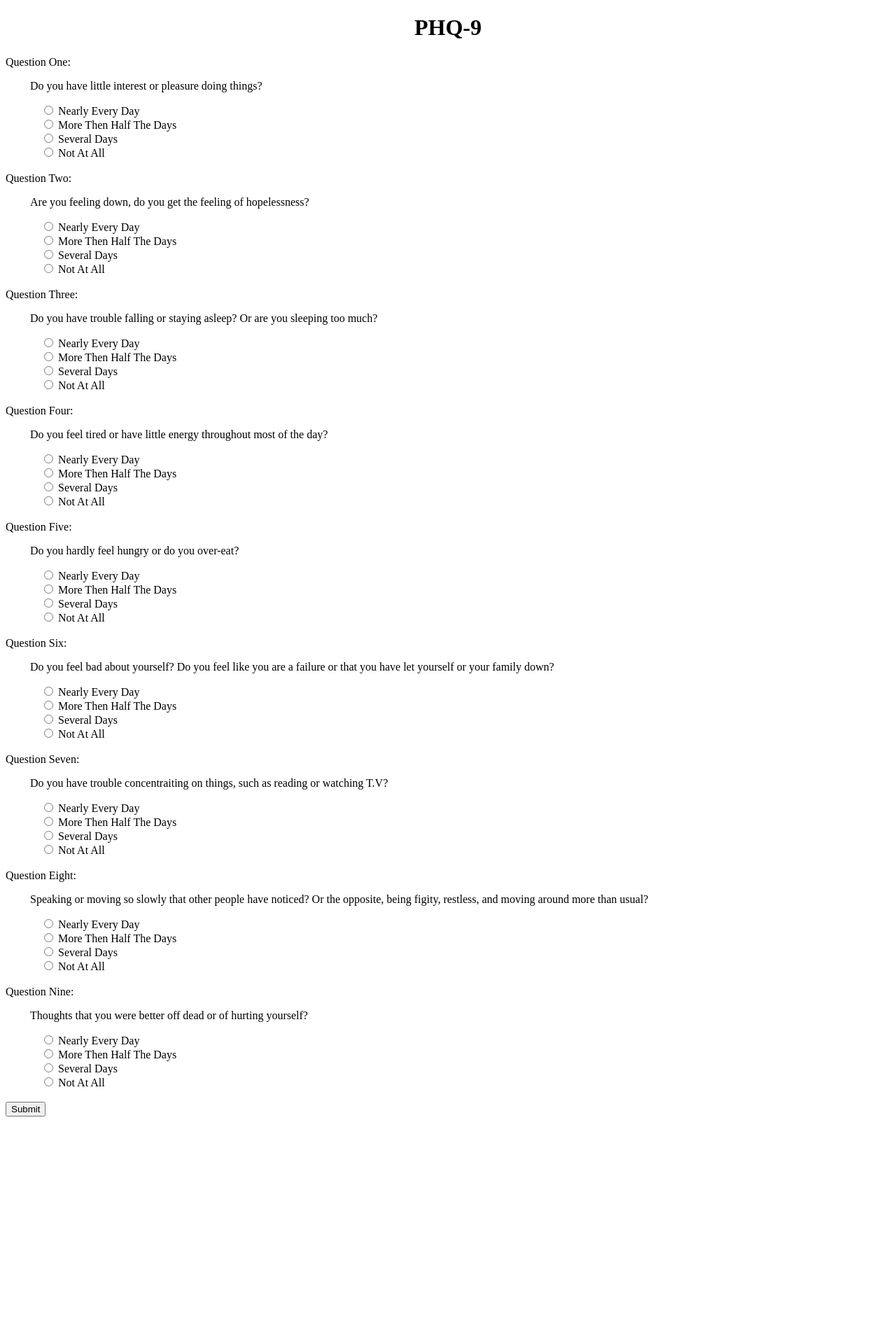
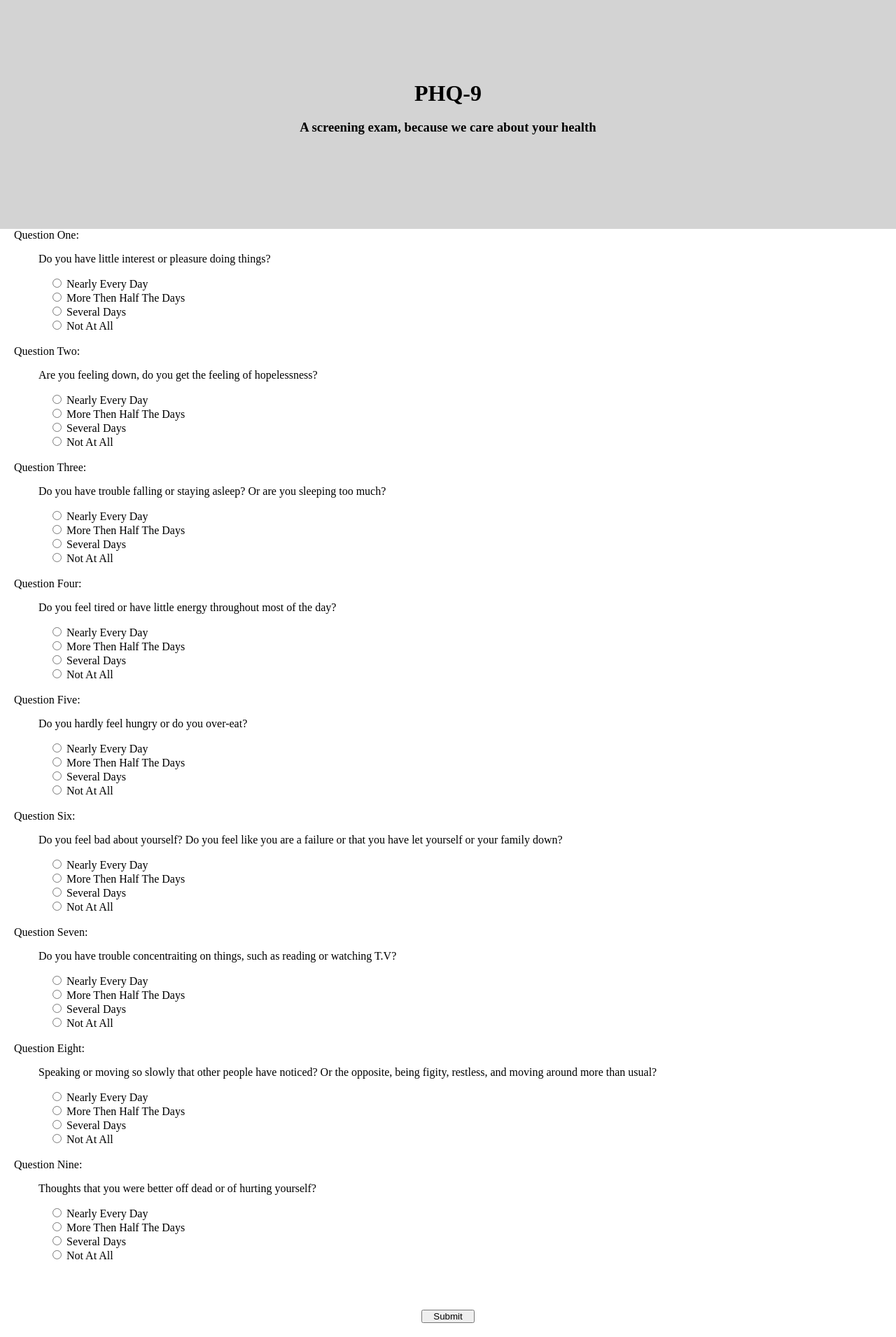
Before and after one commit to RogelioCobian/WHProjects, a PHP site: page / in a window 1280 px wide. Shown: the whole page at 70% size. Before the commit the page ends 1595 px from the top, so only its background shows below. Run offline with PHP 8.4, Linux system fonts and the light colour scheme.

Commit message:
fixed some small issues and edited css

```diff
--- a/Portfolio/css/style.css
+++ b/Portfolio/css/style.css
@@ -13,6 +13,7 @@ header {
   padding: 10vw 2vw;
   height: 80%;
   background-image: url("../img/Snapshots/The-Alley.jpg");
+  background-size: cover;
 }
 
 header h1 {
--- a/Portfolio/css/style.scss
+++ b/Portfolio/css/style.scss
@@ -21,6 +21,7 @@ header
     padding: 10vw 2vw;
     height: 80%;
     background-image: url("../img/Snapshots/The-Alley.jpg");
+    background-size: cover;
 
     h1
     {
--- a/Portfolio/index.html
+++ b/Portfolio/index.html
@@ -26,7 +26,7 @@
 
             <h1>Bio</h1>
 
-            <p> Lorem ipsum dolor sit amet consectetur adipisicing elit. Vero, sint dolore blanditiis dignissimos ea quis! Obcaecati commodi eius dicta voluptate non ex! Dolores repellat veritatis incidunt totam reiciendis neque. Nulla soluta rerum unde, consectetur voluptatem ipsam cumque corrupti, veritatis placeat vitae cum velit. Deleniti aperiam consectetur eum eveniet porro amet ad cumque dolorum. Ut libero corrupti, enim labore ullam veniam dolore.  </p>
+            <p> Lorem ipsum dolor sit amet consectetur adipisicing elit. Vero, sint dolore blanditiis dignissimos ea quis! Obcaecati commodi eius dicta voluptate non ex! Dolores repellat veritatis incidunt totam reiciendis neque. Nulla soluta rerum unde, consectetur voluptatem ipsam cumque corrupti, veritatis placeat vitae cum velit. Deleniti aperiam consectetur eum eveniet porro amet ad cumque dolorum.  </p>
             <button id="color" onclick="changeColor()">Change Color</button>
         </div>
     </section>
--- a/ProjectMorosus/css/style.css
+++ b/ProjectMorosus/css/style.css
@@ -1,5 +1,23 @@
+body {
+  margin: 0;
+  padding: 0;
+  border: 0;
+}
+
 header {
   text-align: center;
+  background-color: lightgray;
+  padding: 9vw;
+}
+
+footer {
+  margin-top: 50px;
+  display: flex;
+  justify-content: center;
+}
+
+h1 {
+  margin: 0;
 }
 
 p {
@@ -9,4 +27,24 @@ p {
 input {
   margin-left: 55px;
 }
+
+button {
+  padding: 0px 15px 0px 15px;
+  margin-bottom: 20px;
+}
+
+.questions {
+  border-top: 0px;
+  border-bottom: 2px;
+  border-left: 2px;
+  border-right: 2px;
+  padding-left: 20px;
+}
+
+#bottomQ {
+  border-top: 0px;
+  border-bottom: 2px;
+  border-left: 2px;
+  border-right: 2px;
+}
 /*# sourceMappingURL=style.css.map */
--- a/ProjectMorosus/css/style.scss
+++ b/ProjectMorosus/css/style.scss
@@ -1,6 +1,24 @@
+body
+{
+    margin: 0;
+    padding: 0;
+    border: 0;
+}
 header
 {
     text-align: center;
+    background-color: lightgray;
+    padding: 9vw;
+}
+footer
+{
+    margin-top: 50px;
+    display: flex;
+    justify-content: center;
+}
+h1
+{
+    margin: 0;
 }
 p
 {
@@ -10,3 +28,27 @@ input
 {
     margin-left: 55px;
 }
+button
+{
+    padding: 0px 15px 0px 15px;
+    margin-bottom: 20px;
+}
+.questions
+{
+    border-top: 0px;
+    border-bottom: 2px;
+    border-left: 2px;
+    border-right: 2px;
+    padding-left: 20px;
+    // border-style: solid;
+    // border-color: gray;
+}
+#bottomQ
+{
+    border-top: 0px;
+    border-bottom: 2px;
+    border-left: 2px;
+    border-right: 2px;
+    // border-style: solid;
+    // border-color: gray;
+}
--- a/ProjectMorosus/index.html
+++ b/ProjectMorosus/index.html
@@ -10,9 +10,11 @@
 <body>
     <header>
         <h1>PHQ-9</h1>
+        <h3>A screening exam, because we care about your health</h3>
     </header>
 <main>
 
+    <div class="questions">
         <label for="Q1"> Question One: <br>
             <p>Do you have little interest or pleasure doing things?</p>
             <input type="radio" name="Q1" value="3"> Nearly Every Day<br>
@@ -20,6 +22,8 @@
             <input type="radio" name="Q1" value="1"> Several Days<br>
             <input type="radio" name="Q1" value="0"> Not At All<br>
         </label><br>
+    </div>
+    <div class="questions">
         <label for="Q2"> Question Two: <br>
             <p>Are you feeling down, do you get the feeling of hopelessness? </p>
             <input type="radio" name="Q2" value="3"> Nearly Every Day<br>
@@ -27,6 +31,8 @@
             <input type="radio" name="Q2" value="1"> Several Days<br>
             <input type="radio" name="Q2" value="0"> Not At All<br>
         </label><br>
+    </div>
+    <div class="questions">
         <label for="Q3"> Question Three: <br>
             <p>Do you have trouble falling or staying asleep? Or are you sleeping too much? </p>
             <input type="radio" name="Q3" value="3"> Nearly Every Day<br>
@@ -34,6 +40,8 @@
             <input type="radio" name="Q3" value="1"> Several Days<br>
             <input type="radio" name="Q3" value="0"> Not At All<br>
         </label><br>
+    </div>
+    <div class="questions">
         <label for="Q4"> Question Four: <br>
             <p>Do you feel tired or have little energy throughout most of the day? </p>
             <input type="radio" name="Q4" value="3"> Nearly Every Day<br>
@@ -41,6 +49,8 @@
             <input type="radio" name="Q4" value="1"> Several Days<br>
             <input type="radio" name="Q4" value="0"> Not At All<br>
         </label><br>
+    </div>
+    <div class="questions">
         <label for="Q5"> Question Five: <br>
             <p>Do you hardly feel hungry or do you over-eat? </p>
             <input type="radio" name="Q5" value="3"> Nearly Every Day<br>
@@ -48,6 +58,8 @@
             <input type="radio" name="Q5" value="1"> Several Days<br>
             <input type="radio" name="Q5" value="0"> Not At All<br>
         </label><br>
+    </div>
+    <div class="questions">
         <label for="Q6"> Question Six: <br>
             <p>Do you feel bad about yourself? Do you feel like you are a failure or that you have let yourself or your family down?  </p>
             <input type="radio" name="Q6" value="3"> Nearly Every Day<br>
@@ -55,6 +67,8 @@
             <input type="radio" name="Q6" value="1"> Several Days<br>
             <input type="radio" name="Q6" value="0"> Not At All<br>
         </label><br>
+    </div>
+    <div class="questions">
         <label for="Q7"> Question Seven: <br>
             <p>Do you have trouble concentraiting on things, such as reading or watching T.V? </p>
             <input type="radio" name="Q7" value="3"> Nearly Every Day<br>
@@ -62,6 +76,8 @@
             <input type="radio" name="Q7" value="1"> Several Days<br>
             <input type="radio" name="Q7" value="0"> Not At All<br>
         </label><br>
+    </div>
+    <div class="questions">
         <label for="Q8"> Question Eight: <br>
             <p>Speaking or moving so slowly that other people have noticed? Or the opposite, being figity, restless, and moving around more than usual? </p>
             <input type="radio" name="Q8" value="3"> Nearly Every Day<br>
@@ -69,6 +85,8 @@
             <input type="radio" name="Q8" value="1"> Several Days<br>
             <input type="radio" name="Q8" value="0"> Not At All<br>
         </label><br>
+    </div>
+    <div class="questions" id="bottomQ">
         <label for="Q9"> Question Nine: <br>
             <p>Thoughts that you were better off dead or of hurting yourself? </p>
             <input type="radio" name="Q9" value="3"> Nearly Every Day<br>
@@ -76,10 +94,14 @@
             <input type="radio" name="Q9" value="1"> Several Days<br>
             <input type="radio" name="Q9" value="0"> Not At All<br>
         </label><br>
+    </div>
 
-<button type="submit">Submit</button>
+
 
 </main>
+<footer>
+<button type="submit" align="center">Submit</button>
+</footer>
 <script src="js/script.js"></script>
 </body>
 </html>
@@ -87,12 +109,12 @@
 
 <!--
     Goals:
-    -One half is questions
-    -The other half is buttons that are stacked on top of each other.
-    -Switch colors when button is selected within that question braket
-    -Each button has a value that adds up after submitted
-    -Displays a final score
-    -If within a certain value displays possable diagnosis and treatment
+    -One half is questions (revoke idea)
+    -The other half is buttons that are stacked on top of each other. (revoke idea)
+    -Switch colors when button is selected within that question braket (revoke idea)
+    -Each button has a value that adds up after submitted (done)
+    -Displays a final score (done)
+    -If within a certain value displays possable diagnosis (kinda done)
 
                         Side Note:
     -Add disclaimer that it isn't fully accurate.
```
Also changed, not shown: 2 other files. Lines whose indentation alone changed are shown as unchanged.
